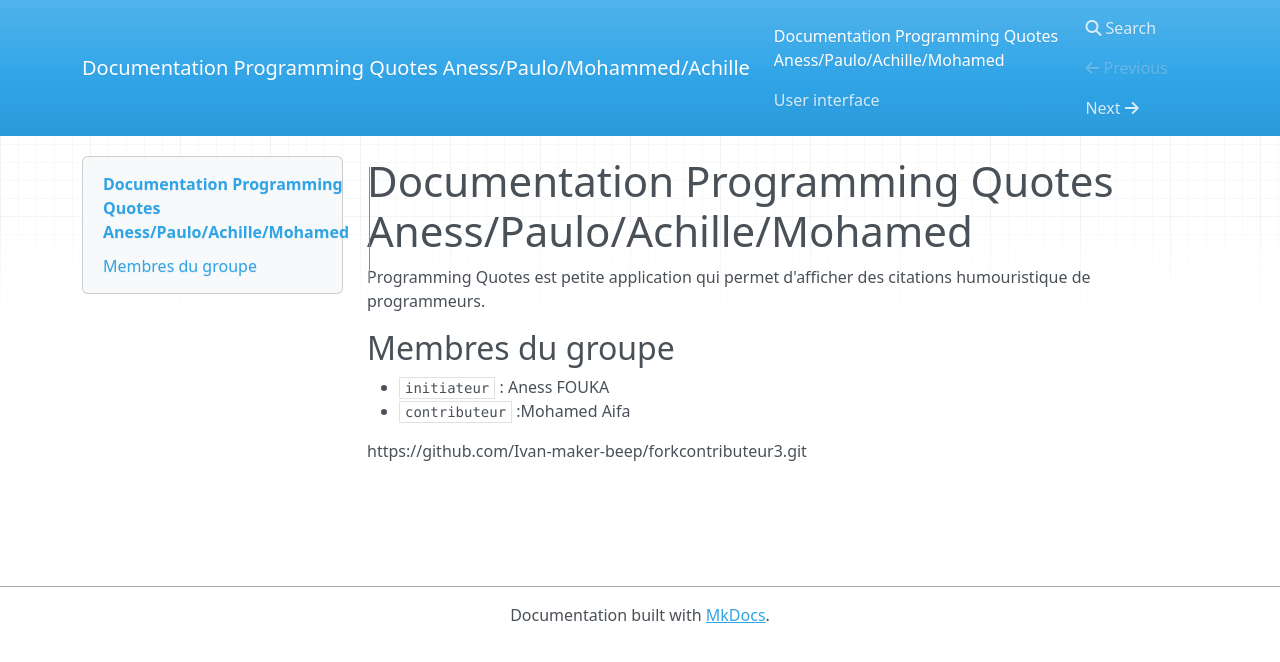
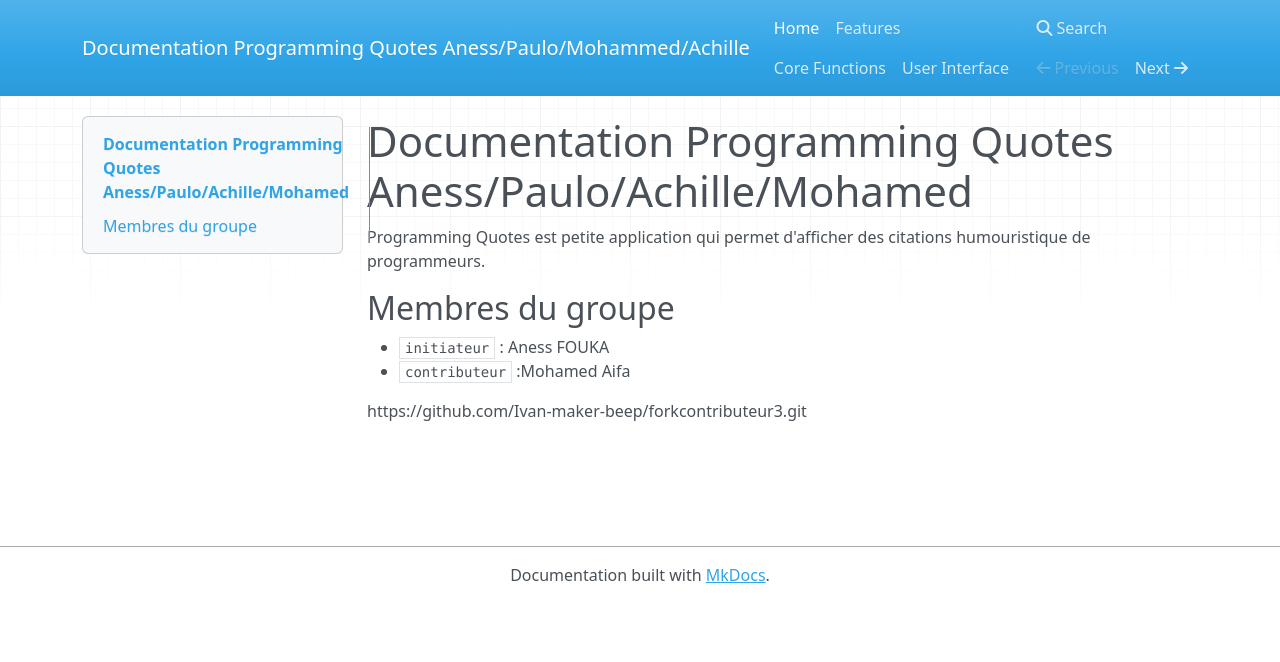
Before and after one commit to efrei-git/quotes-docs-aness-mohammed-paulo-achille, an MkDocs documentation site: the page built from docs/index.md, in a window 1280 px wide. Shown: the top 662 px of the page. Built offline with MkDocs 1.6.1, drawn with Linux system fonts in a browser that asks for light colours; nearby versions of some CDN libraries.

```diff
--- a/mkdocs.yml
+++ b/mkdocs.yml
@@ -1 +1,6 @@
 site_name: Documentation Programming Quotes Aness/Paulo/Mohammed/Achille
+nav:
+  - Home: index.md
+  - Features: features.md
+  - Core Functions: functions.md
+  - User Interface: user-interface.md
```
